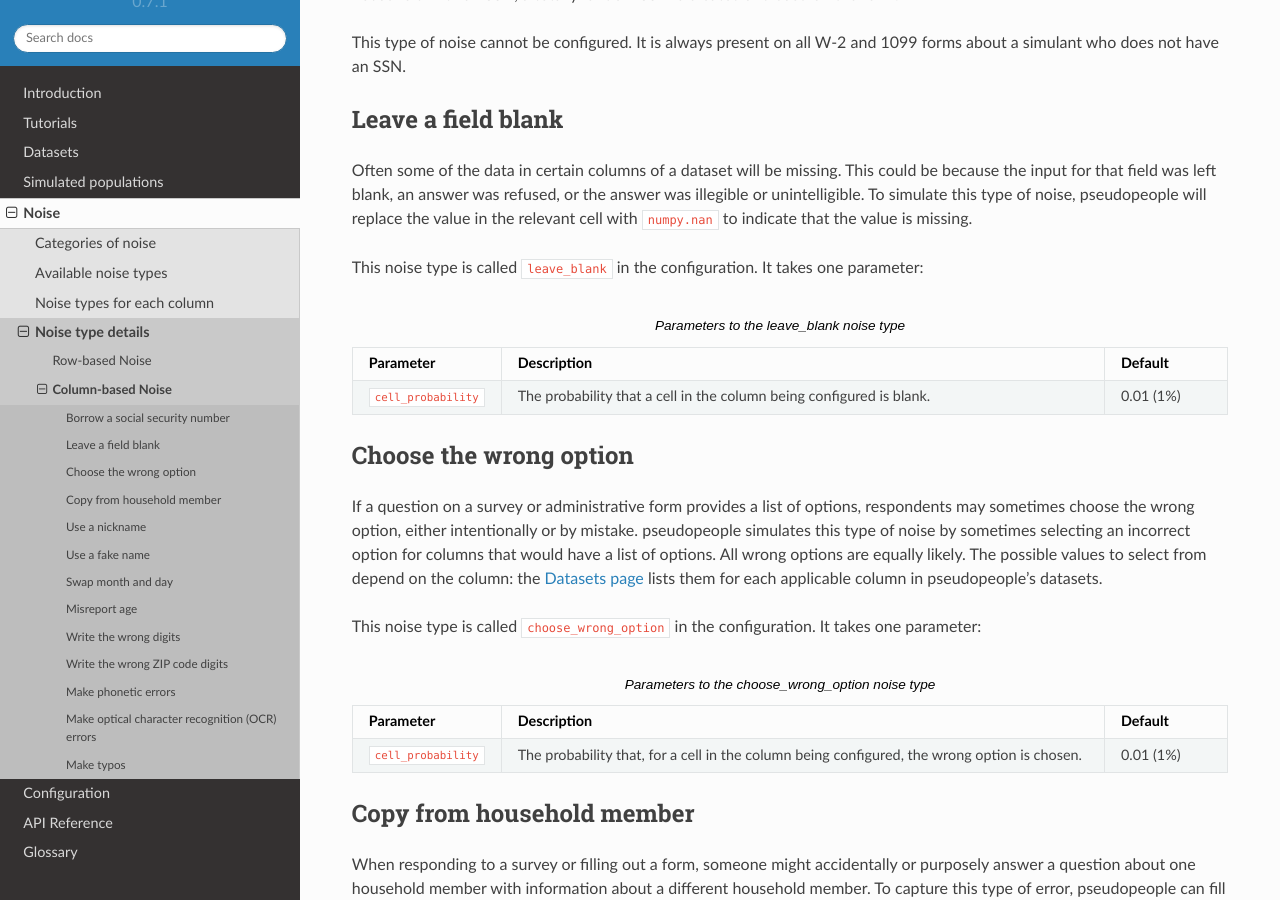
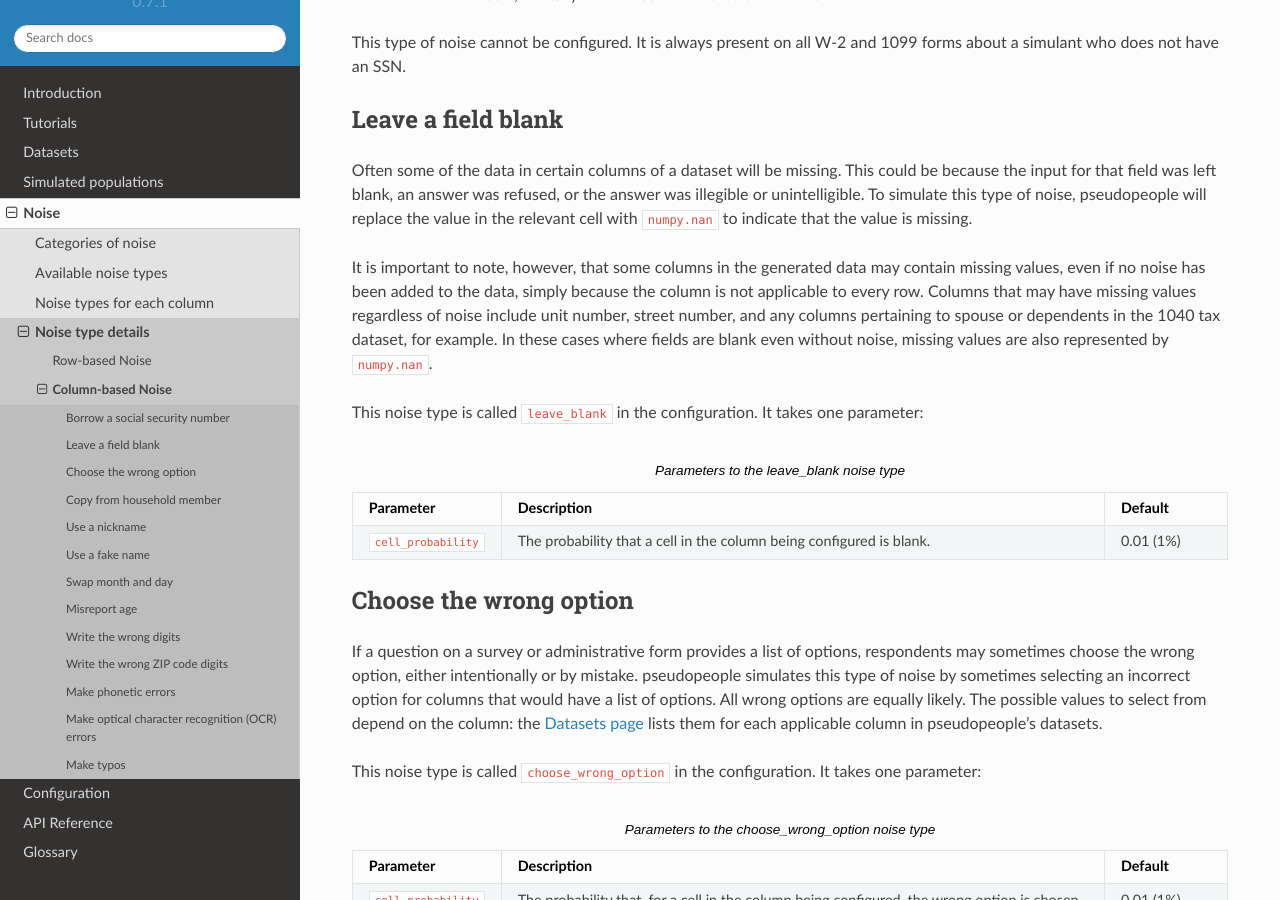
Before and after one commit to ihmeuw/pseudopeople, a Sphinx documentation site: the page built from docs/source/noise/column_noise.rst, in a window 1280 px wide and 900 px high, scrolled down 1001 px. Built offline with Sphinx 7.4.7 and the Read the Docs theme 2.0.0, drawn with Linux system fonts in a browser that asks for light colours.

Commit message:
Missingness descriptions hotfix (#322)
* Hotfix: add descriptions of missingness to datasets and noises pages

---------

Co-authored-by: Alix Pletcher <pletale@ihme.washington.edu>
Co-authored-by: Nathaniel Blair-Stahn <ndbs@uw.edu>

```diff
--- a/docs/source/datasets/index.rst
+++ b/docs/source/datasets/index.rst
@@ -25,6 +25,12 @@
 A **mailing address** represents the address a simulant uses to receive mail,
 which may be different -- for example, a PO box.
 Mailing addresses, not physical addresses, are recorded in tax filings.
+
+Some fields are not applicable to every record in a simulated dataset,
+so some columns may contain "missing" values, even if no noise has been added to the data.
+For example, most addresses do not have a unit number, and some do not have a street number, so the :code:`unit_number` and/or :code:`street_number` fields will be "missing" for many rows in any dataset that contains addresses.
+Similarly, columns pertaining to spouse or dependents in the 1040 tax dataset are not applicable to every simulant, so these columns also contain missing values.
+Values that are missing because they are not applicable are represented by :code:`numpy.nan`.
 
 The datasets that can be generated are listed below.
 
--- a/docs/source/noise/column_noise.rst
+++ b/docs/source/noise/column_noise.rst
@@ -45,9 +45,15 @@
 
 Often some of the data in certain columns of a dataset will be missing.
 This could be because the input for that field was left blank, an answer was refused,
-or the answer was illegible or unintelligible.
-To simulate this type of noise, pseudopeople will replace the value in the relevant cell with
-:code:`numpy.nan` to indicate that the value is missing.
+or the answer was illegible or unintelligible. To simulate this type of noise, pseudopeople will
+replace the value in the relevant cell with :code:`numpy.nan` to indicate that the value is missing.
+
+It is important to note, however, that
+some columns in the generated data may contain missing values, even if no noise has been added to the data,
+simply because the column is not applicable to every row.
+Columns that may have missing values regardless of noise include unit number, street number, and any columns pertaining
+to spouse or dependents in the 1040 tax dataset, for example. In these cases where fields are blank even without noise,
+missing values are also represented by :code:`numpy.nan`.
 
 This noise type is called :code:`leave_blank` in the configuration. It takes one parameter:
 
```
